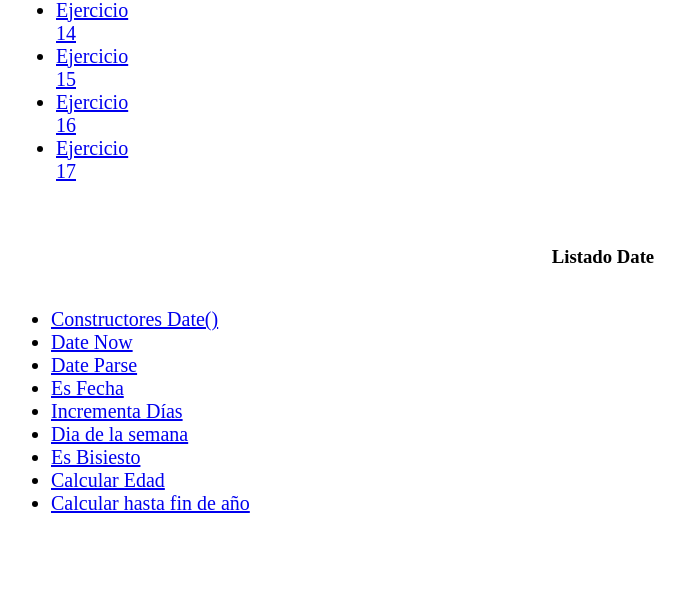
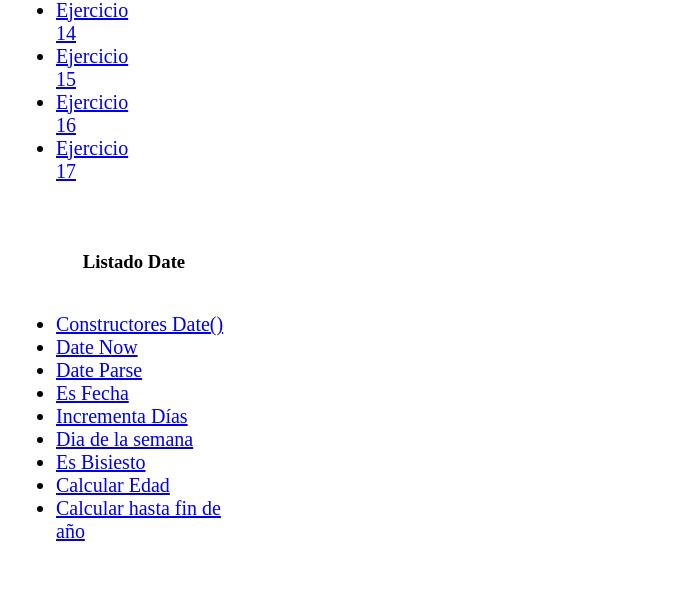
Before and after one commit to mazetuski/mazetuski.github.io, a PHP site: page / in a window 1280 px wide. Shown: the part 828-1424 px from the top of the page, without its empty margins (37-722 px from the left). Before the commit the page ends 1341 px from the top, so only its background shows below. Run offline with PHP 8.4, Linux system fonts and the light colour scheme.

Commit message:
cambiando estilo

```diff
--- a/Include/ejercicios.css
+++ b/Include/ejercicios.css
@@ -29,3 +29,10 @@ section h3{
     vertical-align: top;
     padding: 5px;
 }
+
+#listadoDate{
+    width: 25%;
+    display: inline-block;
+    vertical-align: top;
+    padding: 5px;
+}
```
